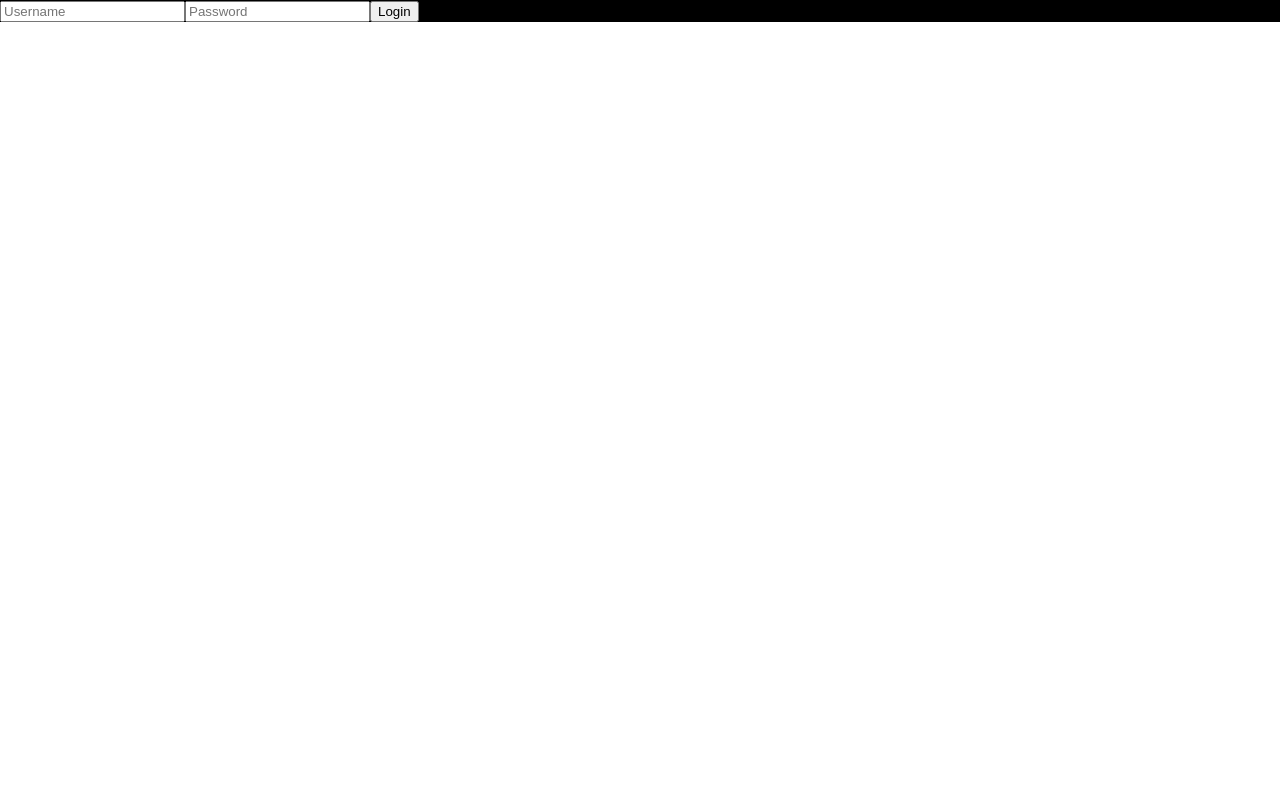
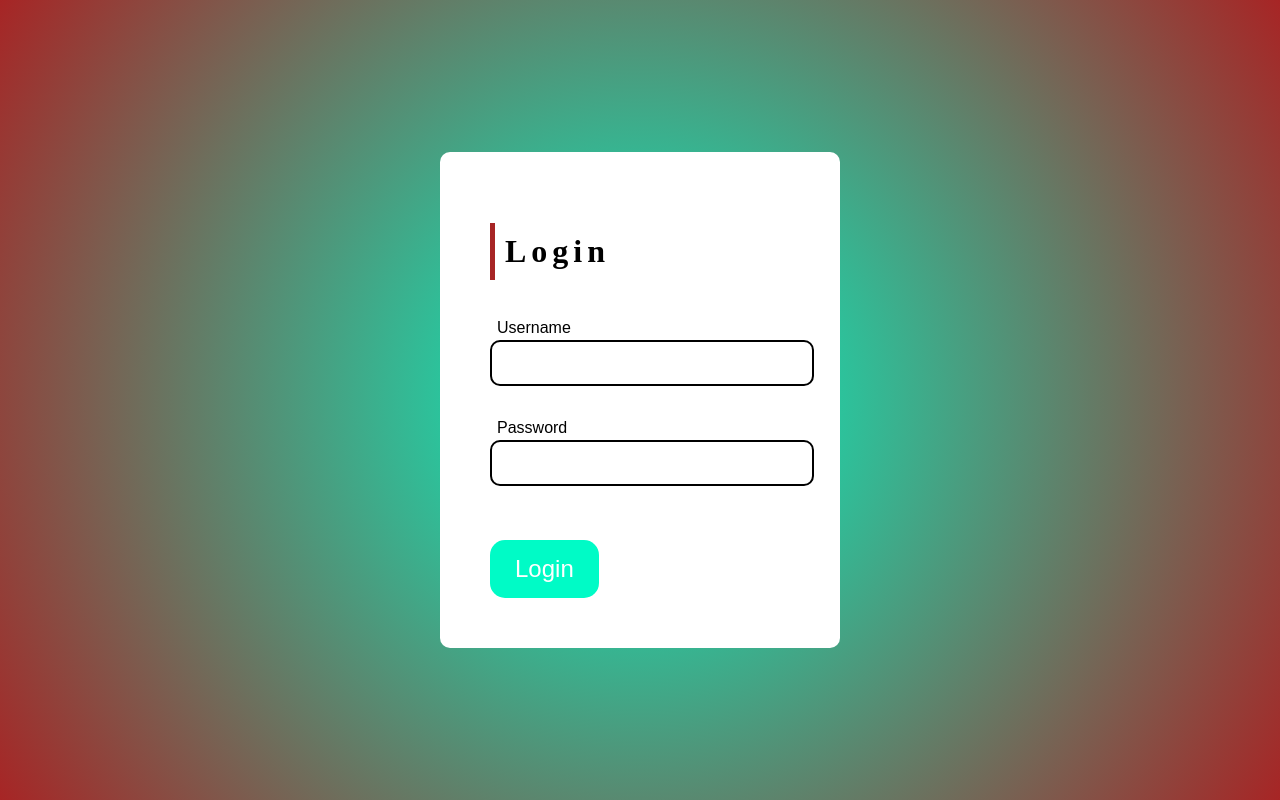
Before and after one commit to DylanBrass/final_php, a React (Create React App) app: page / in a window 1280 px wide. Built offline with nearby package versions, Linux system fonts and the light colour scheme.

Commit message:
log in page design

```diff
--- a/src/App.css
+++ b/src/App.css
@@ -1,4 +1,78 @@
-form{
-  color: black;
-  background-color: black;
+body {
+  margin: 0;
+  padding: 0;
+  box-sizing: border-box;
+  display: flex;
+  justify-content: center;
+  align-items: center;
+  height: 100vh;
+  background: radial-gradient(circle, rgba(0,251,198,1) 0%, rgba(167,37,37,1) 100%, rgba(98,255,5,1) 100%);
+  font-family: "Sansita Swashed", cursive;
 }
+.center {
+  position: relative;
+  padding: 50px 50px;
+  background: #fff;
+  border-radius: 10px;
+}
+.center h1 {
+  font-size: 2em;
+  border-left: 5px solid rgba(167,37,37,1);
+  padding: 10px;
+  color: #000;
+  letter-spacing: 5px;
+  margin-bottom: 60px;
+  font-weight: bold;
+  padding-left: 10px;
+}
+.center .inputbox {
+  position: relative;
+  width: 300px;
+  height: 50px;
+  margin-bottom: 50px;
+}
+.center .inputbox input {
+  position: absolute;
+  top: 0;
+  left: 0;
+  width: 100%;
+  border: 2px solid #000;
+  outline: none;
+  background: none;
+  padding: 10px;
+  border-radius: 10px;
+  font-size: 1.2em;
+}
+.center .inputbox:last-child {
+  margin-bottom: 0;
+}
+.center .inputbox span {
+  position: absolute;
+  top: 14px;
+  left: 20px;
+  font-size: 1em;
+  transition: 0.6s;
+  font-family: sans-serif;
+}
+.center .inputbox input:focus ~ span,
+.center .inputbox input:valid ~ span {
+  transform: translateX(-13px) translateY(-35px);
+  font-size: 1em;
+}
+
+.submitButton {
+  display: inline-block;
+  padding: 15px 25px;
+  font-size: 24px;
+  cursor: pointer;
+  text-align: center;
+  text-decoration: none;
+  outline: none;
+  color: #fff;
+  background-color: rgba(0,251,198,1);
+  border: none;
+  border-radius: 15px;
+}
+.submitButton:hover {
+  background:rgba(167,37,37,1) 100%;
+}
--- a/src/Components/Login.jsx
+++ b/src/Components/Login.jsx
@@ -1,21 +1,19 @@
-import React, { useState } from 'react';
-import axios from 'axios';
+import React, { useState } from "react";
+import axios from "axios";
 
 function Login({ onLoginSuccess }) {
-
-
-  const [username, setUsername] = useState('');
-  const [password, setPassword] = useState('');
+  const [username, setUsername] = useState("");
+  const [password, setPassword] = useState("");
 
   const handleSubmit = (event) => {
     event.preventDefault();
     // TODO: Implement API call to authenticate user
     axios
-      .post('http://127.0.0.1:8000/api/users/login', { username, password })
+      .post("http://127.0.0.1:8000/api/users/login", { username, password })
       .then((response) => {
         if (response.status === 200) {
           if (response.data != []) {
-            sessionStorage.setItem('user', JSON.stringify(response.data));
+            sessionStorage.setItem("user", JSON.stringify(response.data));
             onLoginSuccess(); // Call onLoginSuccess when login is successful
           }
         }
@@ -26,25 +24,29 @@ function Login({ onLoginSuccess }) {
       });
   };
 
-
-
-
   return (
+    <div className="center">
+      <h1>Login</h1>
       <form onSubmit={handleSubmit}>
+        <div class="inputbox">
           <input
             type="text"
-        placeholder="Username"
             value={username}
             onChange={(event) => setUsername(event.target.value)}
           />
+          <span>Username</span>
+        </div>
+        <div class="inputbox">
           <input
             type="password"
-        placeholder="Password"
             value={password}
             onChange={(event) => setPassword(event.target.value)}
           />
-      <button type="submit">Login</button>
+          <span>Password</span>
+        </div>
+        <button class="submitButton" type="submit">Login</button>
       </form>
+    </div>
   );
 }
 
```
Lines whose indentation alone changed are shown as unchanged.
